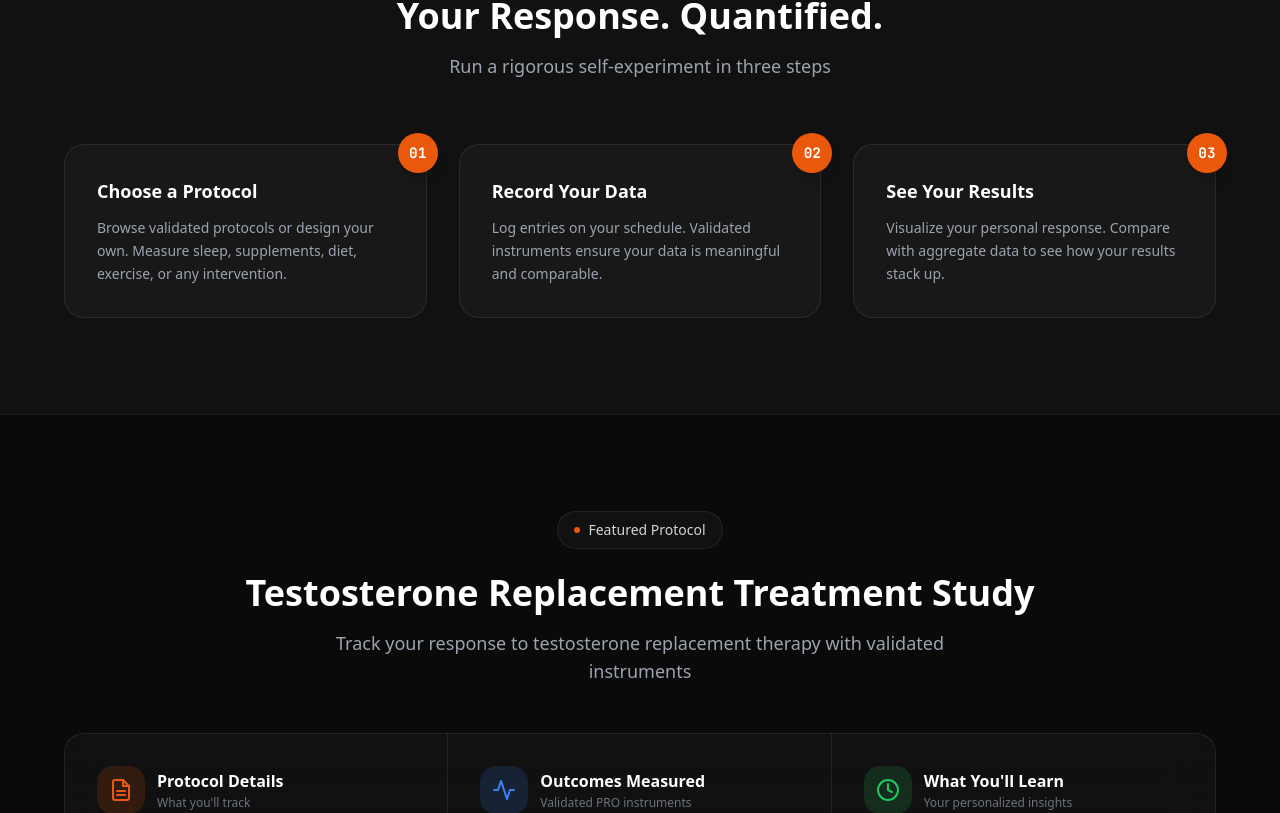
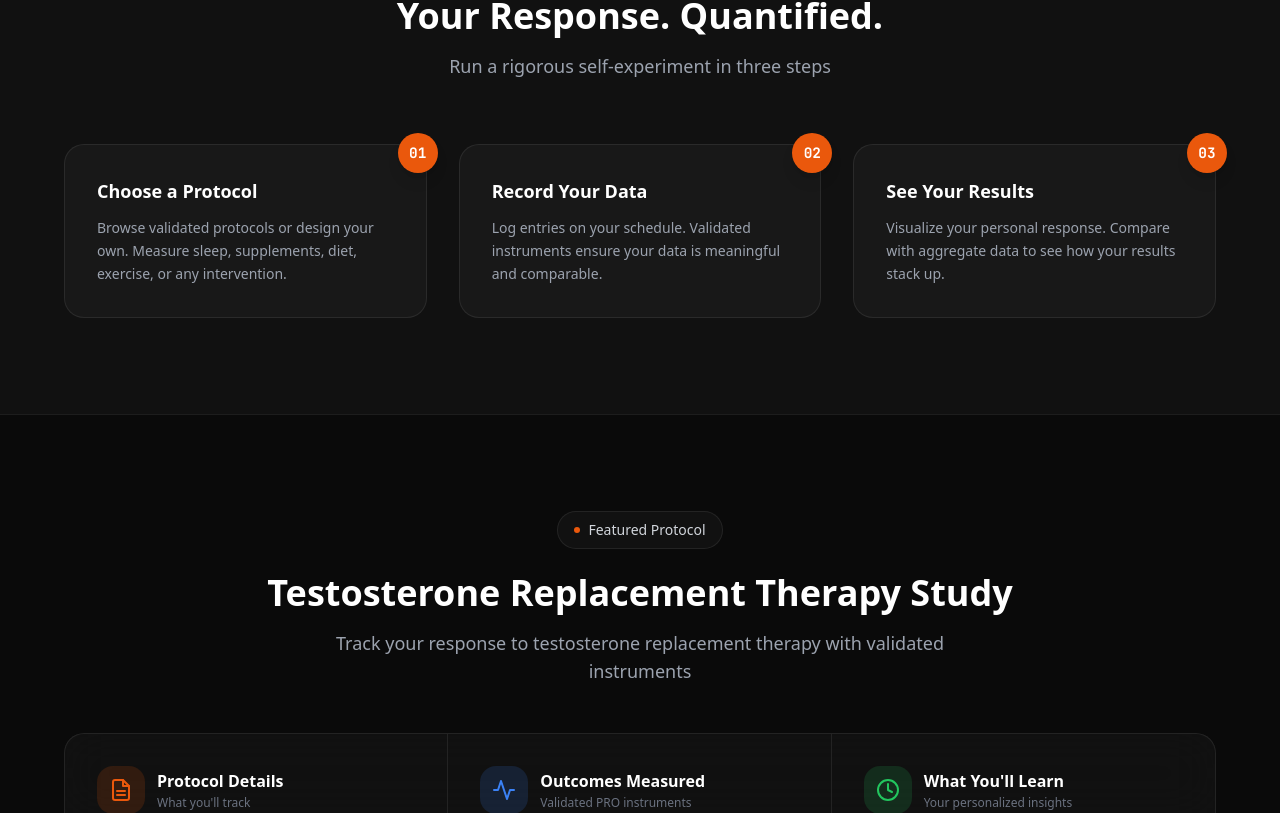
Before and after one commit to cwhogg/study-platform, a Next.js app: page / in a window 1280 px wide. Shown: the part 901-1714 px from the top of the page. Built offline with nearby package versions, Linux system fonts and the light colour scheme.

Commit message:
Fix: testosterone replacement therapy (not treatment)

```diff
--- a/app/page.tsx
+++ b/app/page.tsx
@@ -250,7 +250,7 @@ export default function Home() {
               <span className="w-1.5 h-1.5 bg-[var(--primary)] rounded-full" />
               <span className="text-sm font-medium text-[#D1D5DB]">Featured Protocol</span>
             </div>
-            <h2 className="text-3xl sm:text-4xl font-semibold text-white mb-4">Testosterone Replacement Treatment Study</h2>
+            <h2 className="text-3xl sm:text-4xl font-semibold text-white mb-4">Testosterone Replacement Therapy Study</h2>
             <p className="text-lg text-[#9CA3AF] max-w-2xl mx-auto">
               Track your response to testosterone replacement therapy with validated instruments
             </p>
```
